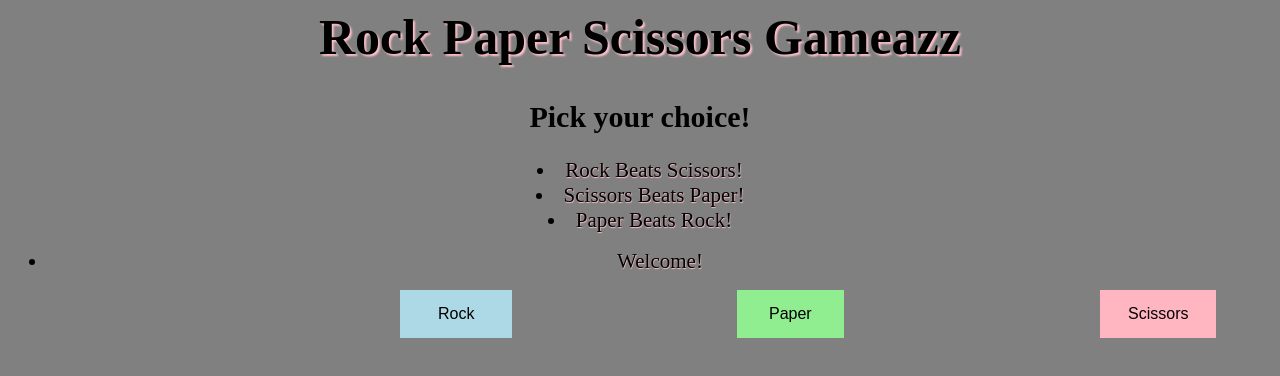
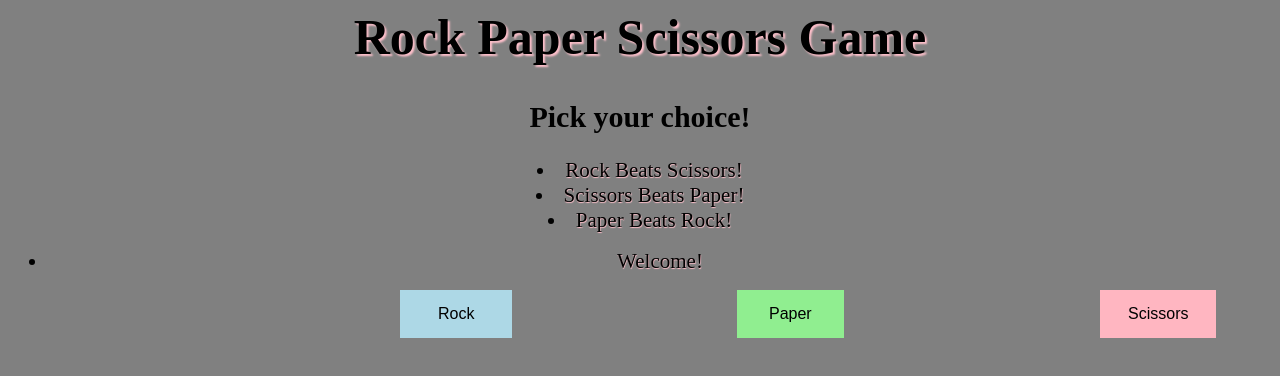
Before and after one commit to Tahaa17/RPS-SOFE2720, a website: page index.html in a window 1280 px wide. Drawn offline with nearby package versions, Linux system fonts and the light colour scheme; no server answers.

```diff
--- a/index.html
+++ b/index.html
@@ -65,7 +65,7 @@
 <script src="/socket.io/socket.io.js"></script>
 </head>
 <body>
-  <h1>Rock Paper Scissors Gameazz</h1>
+  <h1>Rock Paper Scissors Game</h1>
   <h2>Pick your choice!</h2>
   <li>Rock Beats Scissors!</li>
   <li>Scissors Beats Paper!</li>
```
